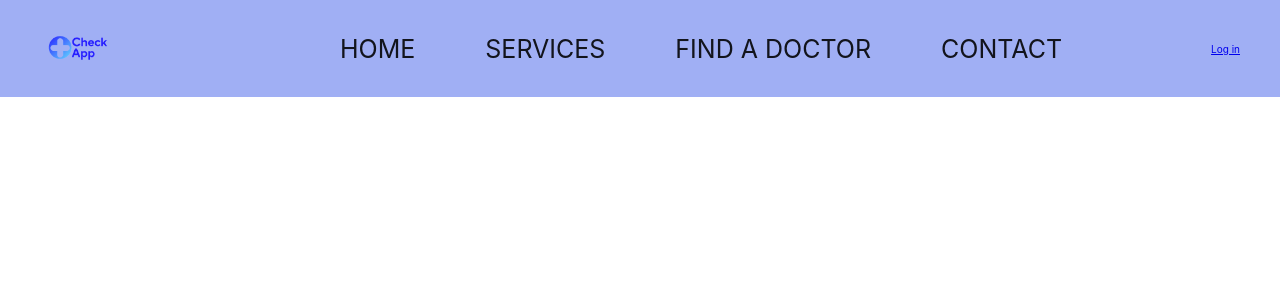
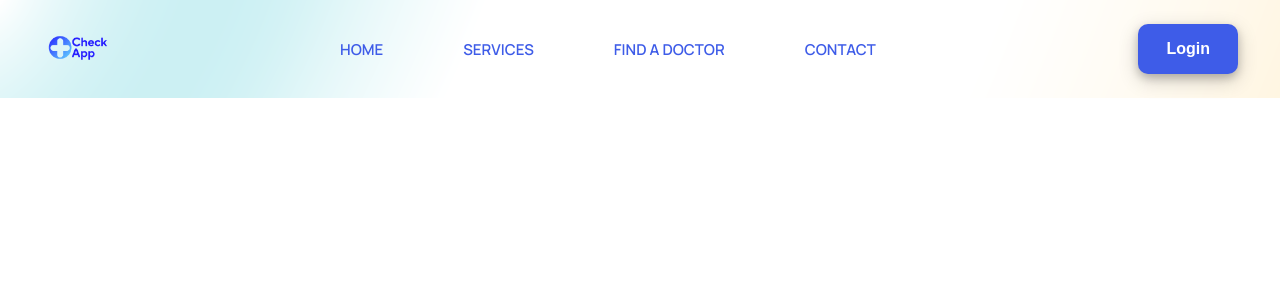
Before and after one commit to Kevin-Kinyua/check_app_plus, a React (Create React App) app in the folder frontend/: page / in a window 1280 px wide. Shown: the top 300 px of the page. Built offline with nearby package versions, Linux system fonts and the light colour scheme.

Commit message:
Header Update

```diff
--- a/frontend/package.json
+++ b/frontend/package.json
@@ -11,7 +11,7 @@
     "nodemon": "^3.0.1",
     "react": "^18.2.0",
     "react-dom": "^18.2.0",
-    "react-scripts": "^2.1.3",
+    "react-scripts": "^5.0.1",
     "web-vitals": "^2.1.4"
   },
   "scripts": {
--- a/frontend/src/App.css
+++ b/frontend/src/App.css
@@ -1,3 +1,6 @@
+@import url('https://fonts.googleapis.com/css2?family=Manrope:wght@400;500;600;700;800&display=swap');
+
+
 *, *::after, *::before {
   margin: 0;
   padding: 0;
@@ -12,10 +15,20 @@ html {
   color: #000000e2;
 }
 
+
+
+body{
+  font-family: 'Manrope', sans-serif;
+  /* color: #3E5CE8; */
+  color: #000000;
+}
+
+
 /* ***********HEADER************ */
 .header {
   padding: 1rem 4rem;
-  background: #3e5de87d;
+  /* background: #3e5de87d; */
+  background-image: url("./img/header-bg.png");
   display: flex;
   align-items: center;
 }
@@ -41,16 +54,45 @@ html {
 }
 
 .header__list--item:not(:last-child) {
-  margin-right: 7rem;
+  margin-right: 8rem;
 }
 
 .header__list--item a {
-  font-size: 2.5rem;
+  font-size: 1.5rem;
   text-transform: uppercase;
-  color: #000000e2;
+  color: #3E5CE8;
+  font-weight: 600;
   text-decoration: none;
 }
 
+.header__list--item a:hover {
+  color: #84C4F6;
+}
+
+.button {
+  border: none;
+  background-color: #3E5CE8;
+  color: white;
+  /* padding: 15px 32px; */
+  padding: 12px 28px;
+  text-align: center;
+  text-decoration: none;
+  display: inline-block;
+  font-size: 16px;
+  font-weight: 600;
+  margin: 2px 2px;
+  cursor: pointer;
+  border-radius: 10px;
+  height: 50px;
+  box-shadow: 0 4px 8px 0 rgba(0, 0, 0, 0.2), 0 6px 20px 0 rgba(0, 0, 0, 0.19);
+  transition-duration: 0.4s;
+}
+
+.button:hover {
+  background-color: #84C4F6; /* Green */
+  color: white;
+  box-shadow: 0 12px 16px 0 rgba(0,0,0,0.24), 0 17px 50px 0 rgba(0,0,0,0.19);
+}
 
 /* ***********MAIN************ */
 
--- a/frontend/src/assets/data/doctors.js
+++ b/frontend/src/assets/data/doctors.js
@@ -7,7 +7,7 @@ export const doctors = [
     id: "01",
     name: "Dr. Alfaz Ahmed",
     specialty: "Surgeon",
-    avgRating: 4.8,
+    rating: 4.8,
     totalRating: 272,
     photo: doctorImg01,
     totalPatients: 1500,
@@ -17,7 +17,7 @@ export const doctors = [
     id: "02",
     name: "Dr. Saleh Mahmud",
     specialty: "Neurologist",
-    avgRating: 4.8,
+    rating: 4.8,
     totalRating: 272,
     photo: doctorImg02,
     totalPatients: 1500,
@@ -27,7 +27,7 @@ export const doctors = [
     id: "03",
     name: "Dr. Farid Uddin",
     specialty: "Dermatologist",
-    avgRating: 4.8,
+    rating: 4.8,
     totalRating: 272,
     photo: doctorImg03,
     totalPatients: 1500,
--- a/frontend/src/components/Header.js
+++ b/frontend/src/components/Header.js
@@ -15,7 +15,7 @@ const Header = () => {
                 </ul>
             </nav>
             <div className='login-box'>
-                <a href='##' className='header__login'>Log in</a>
+              <a href='#' className='header__login'><button class="button" type="button">Login</button></a>
             </div>
         </header>
     )
```
Also changed, not shown: frontend/src/components/Footer.js (added, +10 -0 lines), 1 other file (tests, documents, lock files or other folders).
